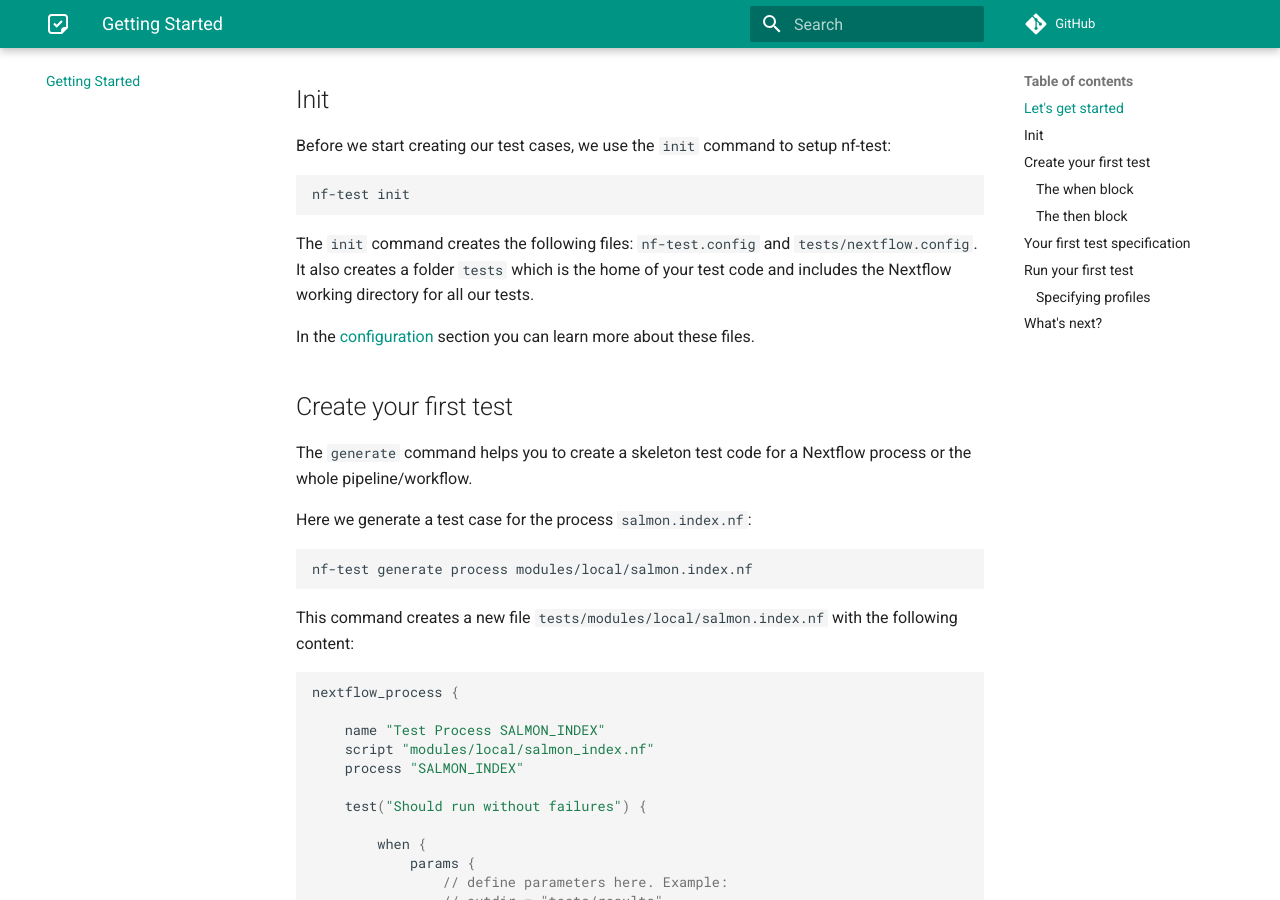
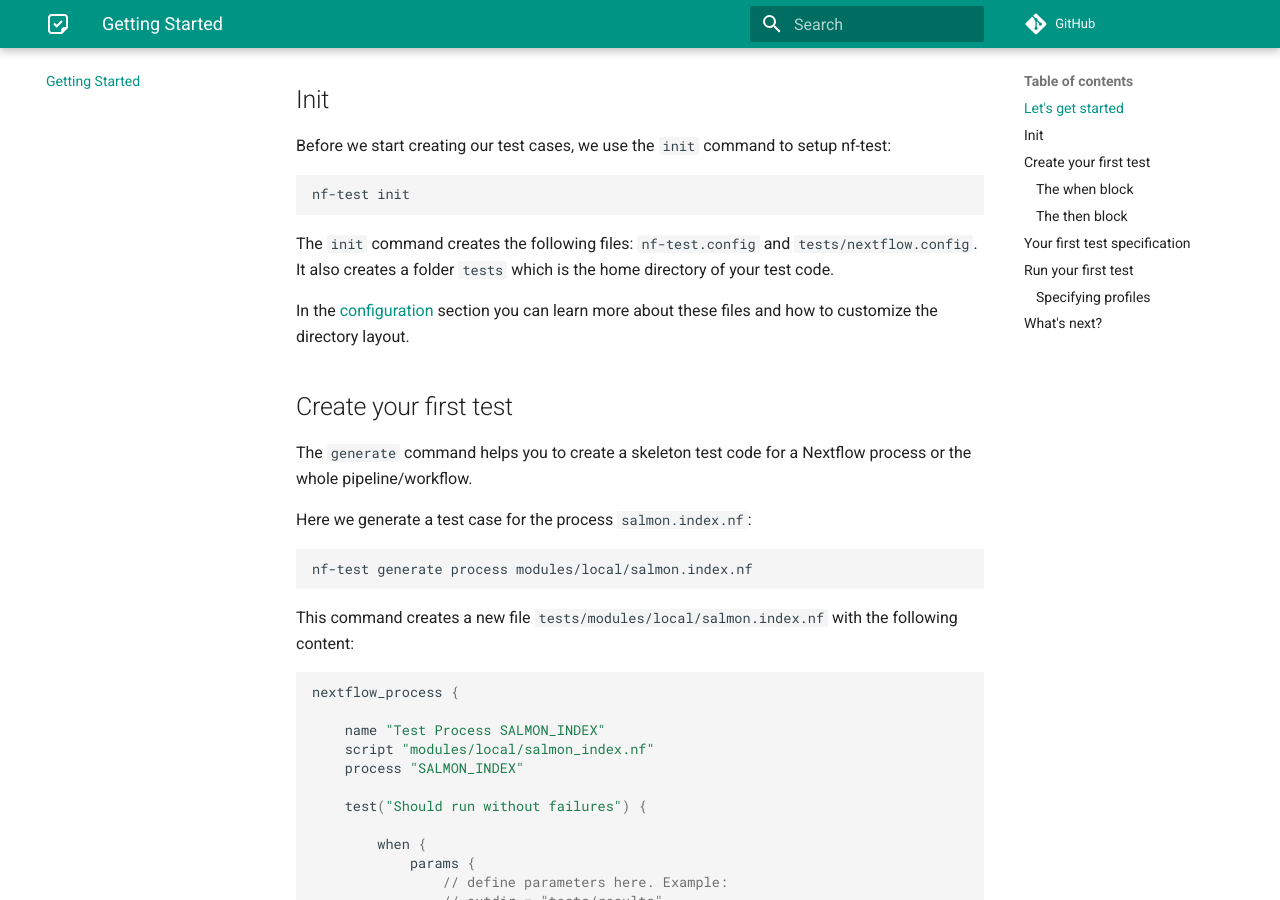
Before and after one commit to askimed/nf-test, an MkDocs documentation site: the page built from docs/getting-started.md, in a window 1280 px wide and 900 px high, scrolled down 706 px. Built offline with MkDocs 1.6.1 and Material for MkDocs 9.7.7, drawn with Linux system fonts in a browser that asks for light colours; comment, search, counter and statistics services are not loaded.

Commit message:
Update docs for init command

````diff
--- a/docs/getting-started.md
+++ b/docs/getting-started.md
@@ -23,9 +23,9 @@ Before we start creating our test cases, we use the `init` command to setup nf-t
 nf-test init
 ```
 
-The `init` command creates the following files: `nf-test.config` and `tests/nextflow.config`. It also creates a folder `tests` which is the home of your test code and includes the Nextflow working directory for all our tests.
+The `init` command creates the following files: `nf-test.config` and `tests/nextflow.config`. It also creates a folder `tests` which is the home directory of your test code.
 
-In the [configuration](configuration.md) section you can learn more about these files.
+In the [configuration](configuration.md) section you can learn more about these files and how to customize the directory layout.
 
 
 ## Create your first test
````
Also changed, not shown: docs/cli/init.md (+6 -0 lines).
